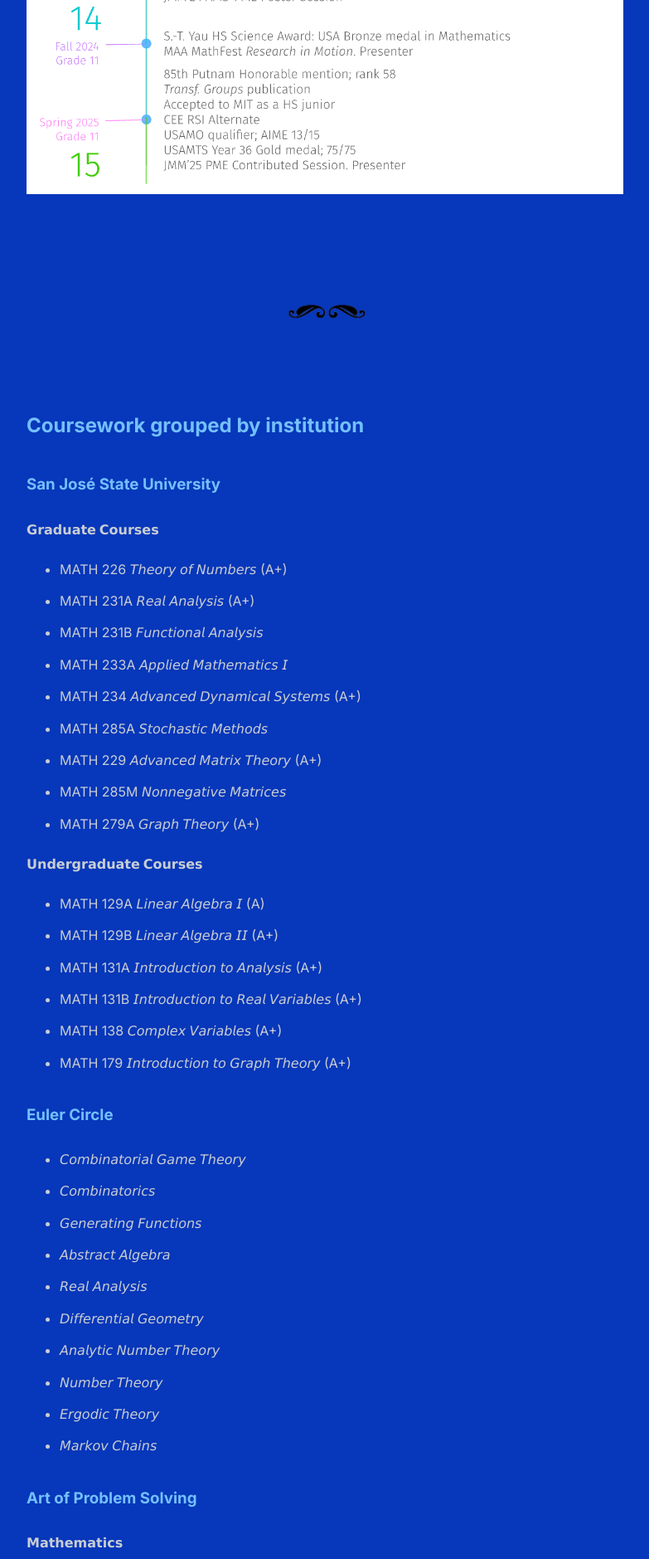
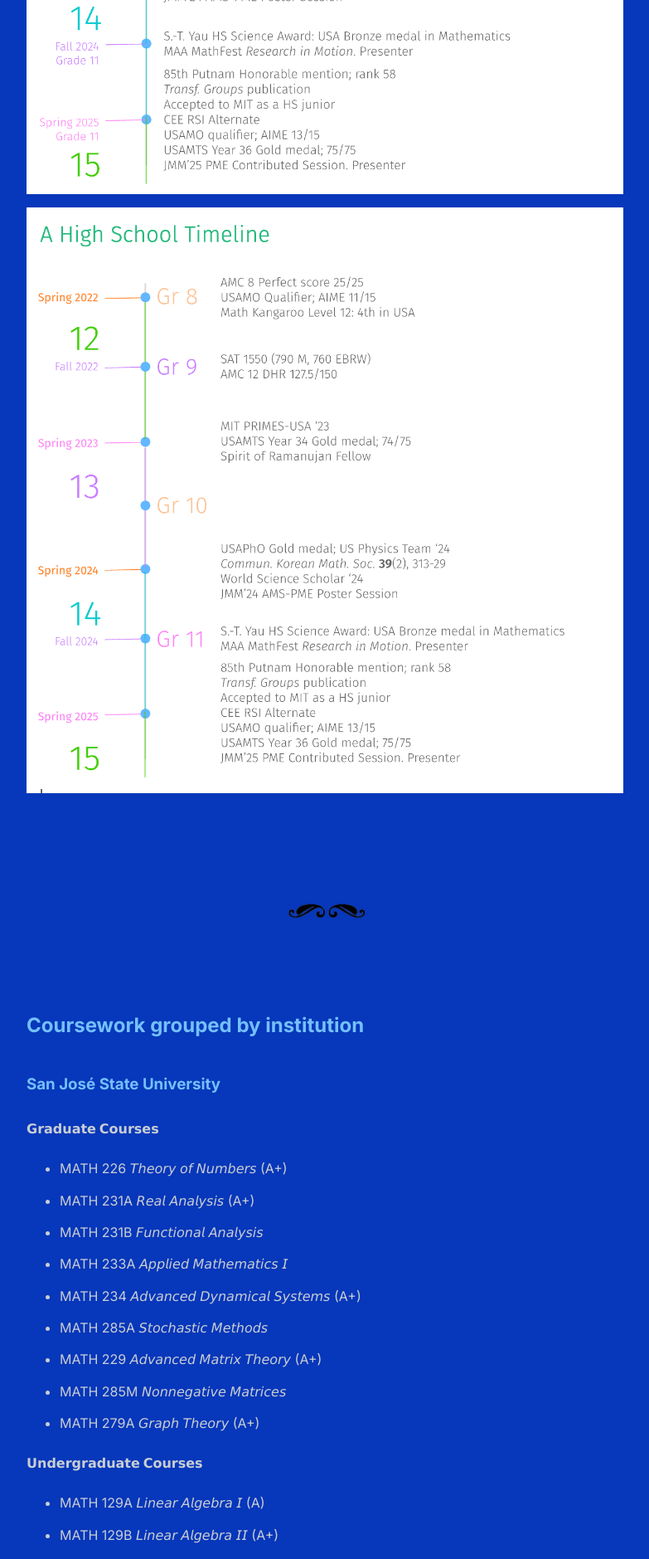
Before and after one commit to shihankanungo/shihankanungo.github.io, a Jekyll site: the page built from x.md, in a window 1280 px wide. Shown: the part 1322-3201 px from the top of the page at 83% size, without its empty margins (248-1031 px from the left). Built offline with Jekyll 4.4.1, drawn with Linux system fonts in a browser that asks for light colours.

Commit message:
Update x.md

```diff
--- a/x.md
+++ b/x.md
@@ -5,7 +5,9 @@ title: X
 
 ![about](images/about.png)
 
-![HS timelines](images/timeline.png)
+![HS timeline](images/timeline.png)
+
+![HS timelines](images/timelines.png)
 
 <br>
 
```
